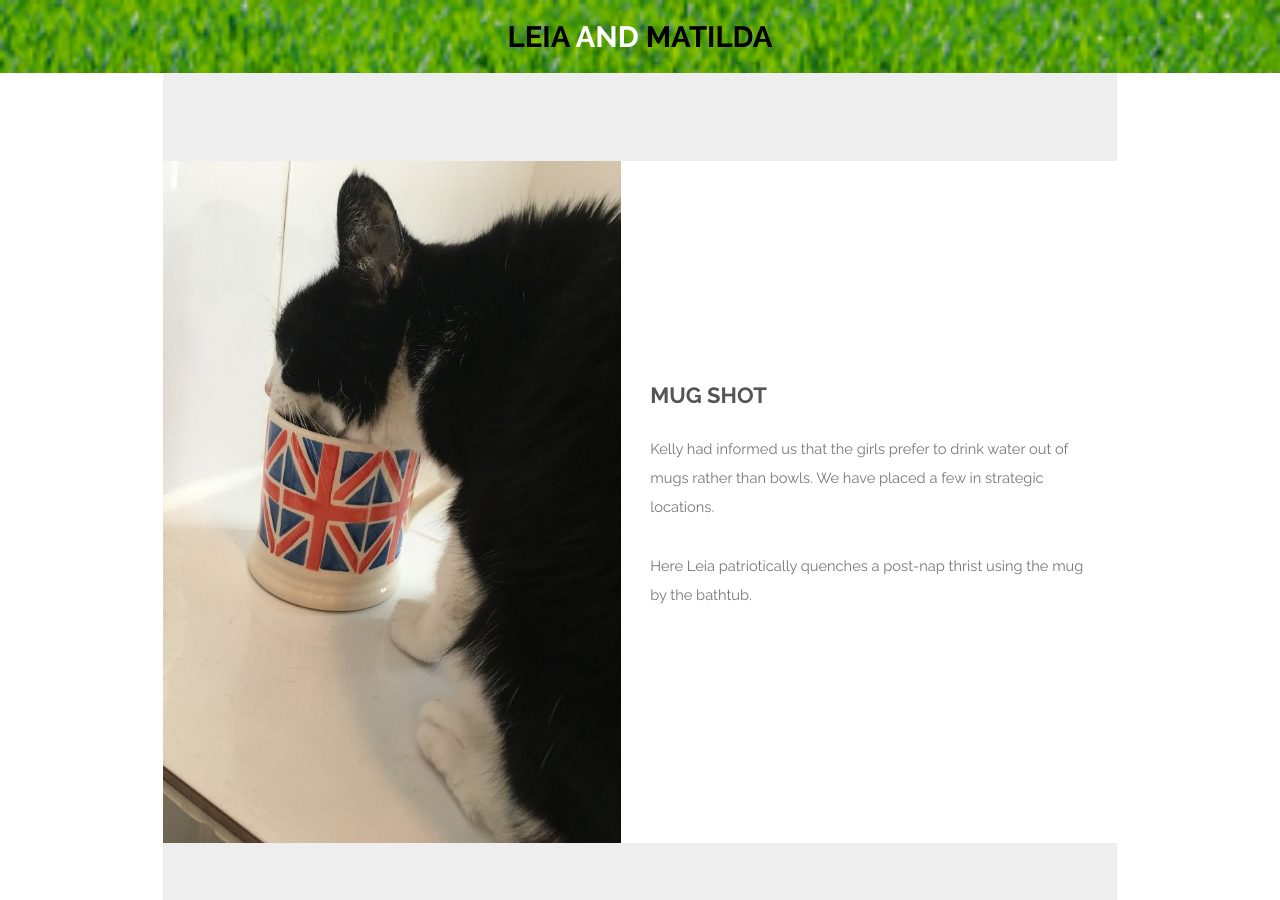
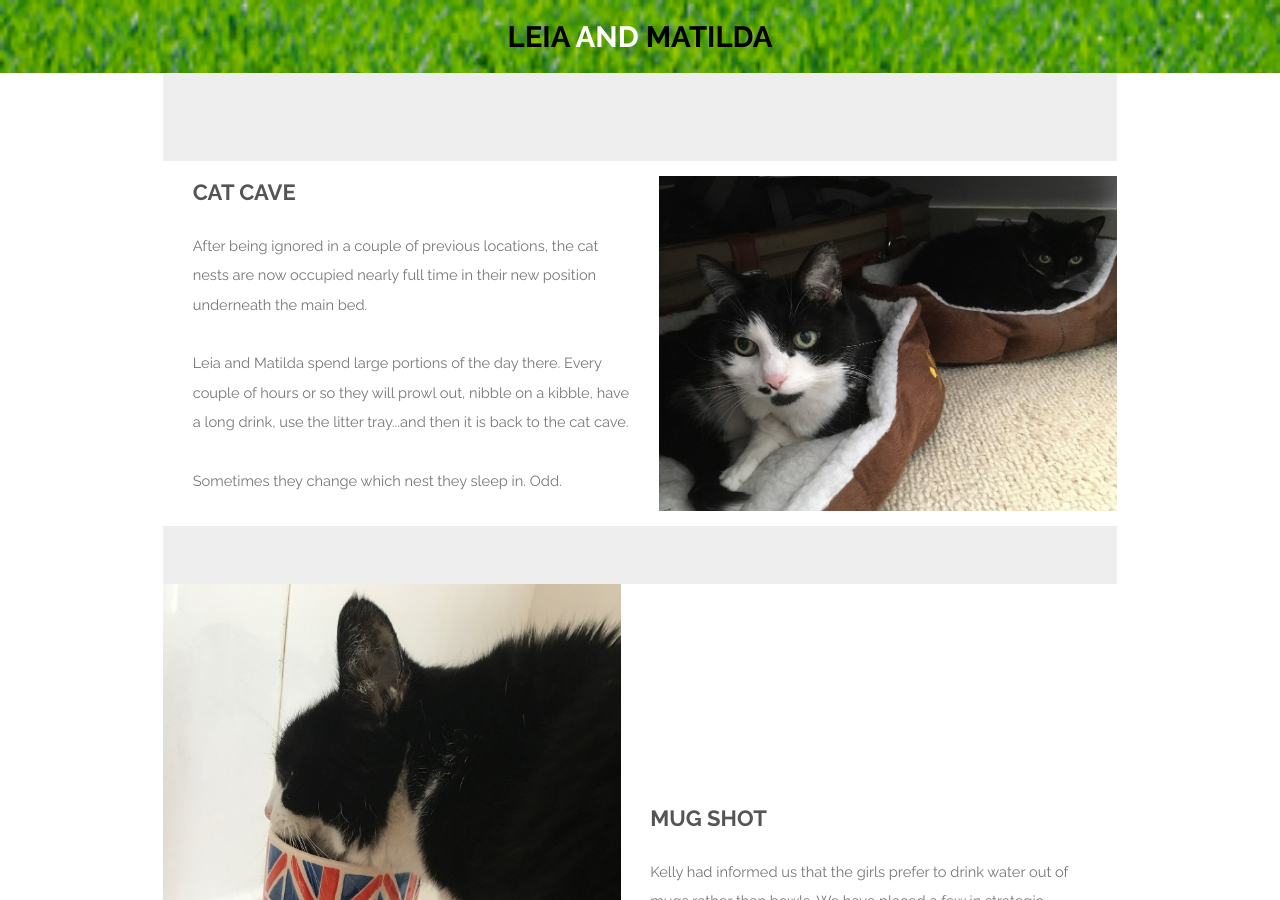
Before and after one commit to jaypalexa/leia-and-matilda, a Jekyll site: the page built from index.md, in a window 1280 px wide and 900 px high. Built offline with Jekyll 4.4.1, drawn with Linux system fonts in a browser that asks for light colours.

Commit message:
"Cat Cave" post.

```diff
--- a/index.md
+++ b/index.md
@@ -6,6 +6,15 @@ description: A photo essay by Leia and Matilda
 ---
 <section id="one" class="wrapper style1">
   <div class="inner">
+    <article class="feature right">
+      <span class="image"><a href="{{ site.url }}{{ site.baseurl }}/assets/images/20170412_1254_leai_matilda_cave.jpg"><img src="{{ site.url }}{{ site.baseurl }}/assets/images/20170412_1254_leai_matilda_cave.jpg" /></a></span>
+      <div class="content">
+        <h2>Cat Cave</h2>
+        <p>After being ignored in a couple of previous locations, the cat nests are now occupied nearly full time in their new position underneath the main bed.</p>
+		<p>Leia and Matilda spend large portions of the day there. Every couple of hours or so they will prowl out, nibble on a kibble, have a long drink, use the litter tray...and then it is back to the cat cave.</p>
+		<p>Sometimes they change which nest they sleep in. Odd.</p>
+      </div>
+    </article>
     <article class="feature left">
       <span class="image"><a href="{{ site.url }}{{ site.baseurl }}/assets/images/20170410_1108_leia_mug.jpg"><img src="{{ site.url }}{{ site.baseurl }}/assets/images/20170410_1108_leia_mug.jpg" /></a></span>
       <div class="content">
```
Also changed, not shown: assets/images/20170412_1254_leai_matilda_cave.jpg (added).
